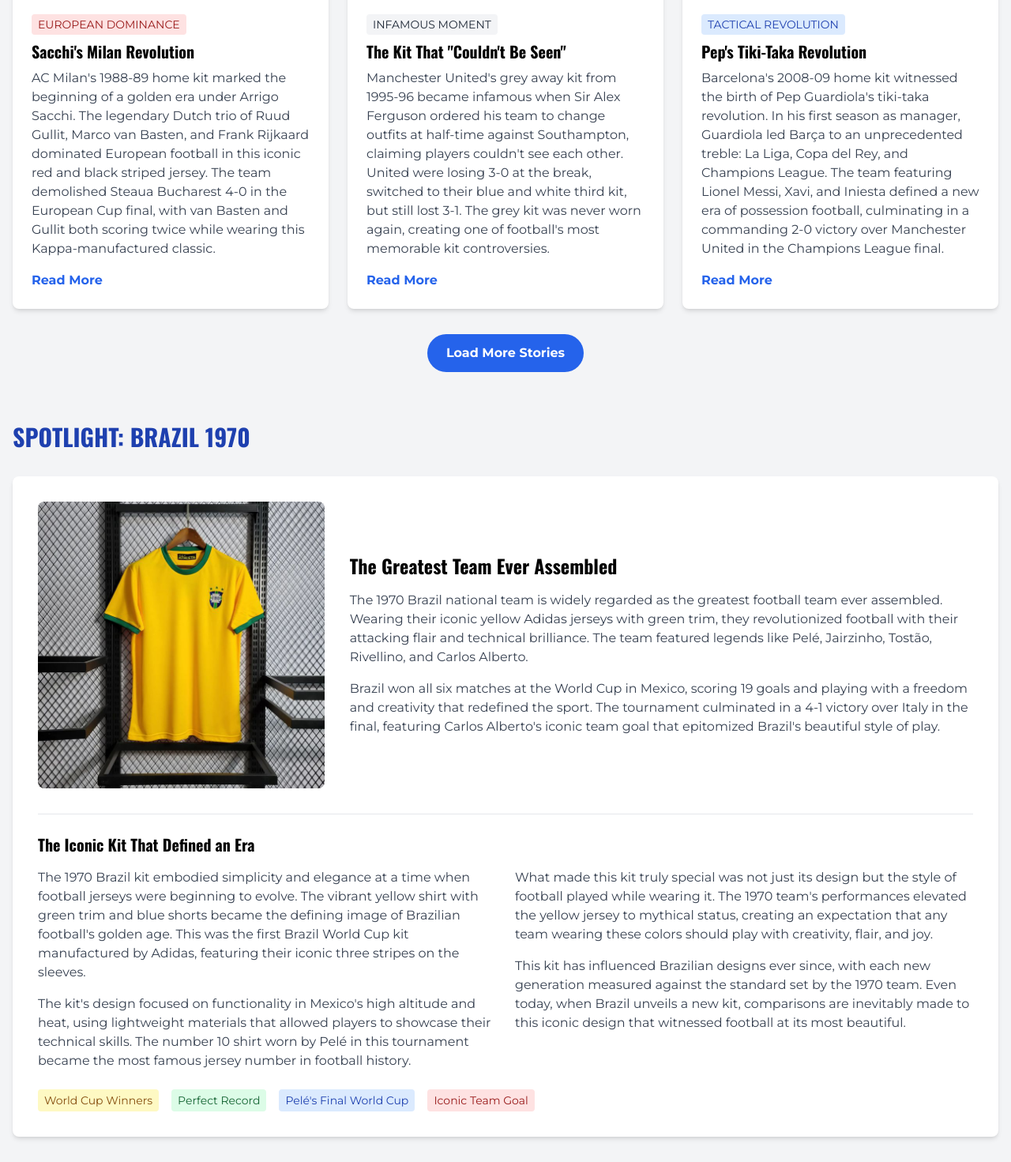
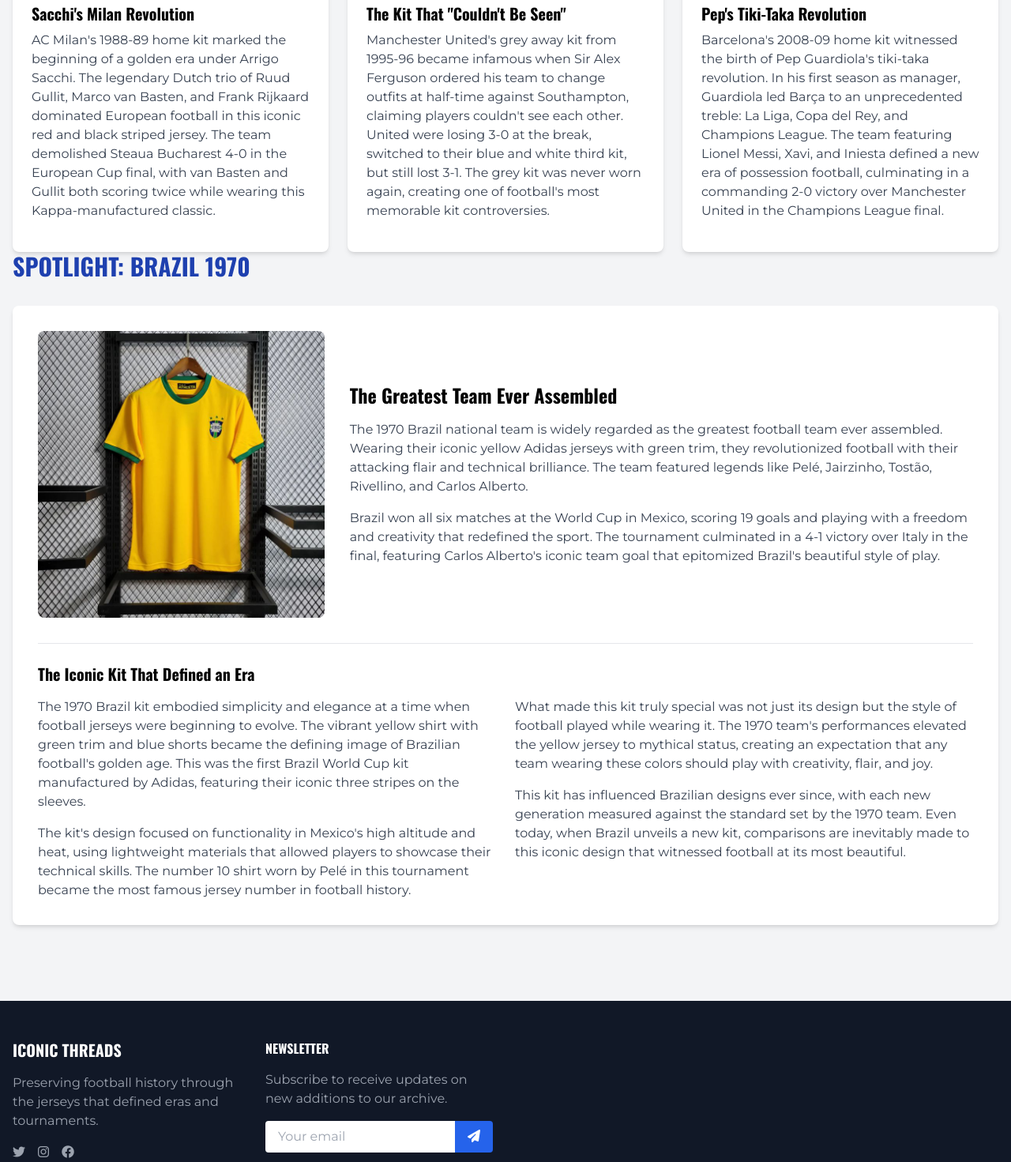
Before and after one commit to bida24-134/24-7Kicks, a plain HTML site: page stories.html in a window 1280 px wide. Shown: the part 1969-3440 px from the top of the page at 79% size. Drawn offline with nearby package versions, Linux system fonts and the light colour scheme.

Commit message:
Update stories.html

```diff
--- a/stories.html
+++ b/stories.html
@@ -58,7 +58,6 @@
             <p class="text-gray-700 mb-4">The 1998-99 Manchester United home kit, manufactured by Umbro with the iconic Sharp sponsorship, witnessed one of football's greatest achievements. Sir Alex Ferguson's men completed an unprecedented treble, winning the Premier League, FA Cup, and UEFA Champions League in a single season.</p>
             <p class="text-gray-700 mb-4">The Premier League race went down to the final day, with United edging Arsenal by a single point. In the FA Cup final, they defeated Newcastle United 2-0. But it was the Champions League final that cemented this team in football folklore.</p>
             <p class="text-gray-700 mb-6">Trailing 1-0 to Bayern Munich in the 90th minute, United scored twice in injury time through substitutes Teddy Sheringham and Ole Gunnar Solskjaer, creating what many consider the most dramatic comeback in football history. This simple red Umbro design became immortalized as the kit worn during football's most improbable turnaround.</p>
-            <button class="bg-blue-600 text-white px-6 py-3 rounded-full font-bold hover:bg-blue-700 transition">Read Full Story</button>
           </div>
         </div>
       </div>
@@ -81,7 +80,6 @@
             <span class="text-sm bg-blue-100 text-blue-800 px-2 py-1 rounded">WORLD CHAMPIONS</span>
             <h3 class="text-xl font-bold mt-2 mb-2">France's First World Cup Glory</h3>
             <p class="text-gray-700 mb-4">The French national team's 1998 home kit by Nike became synonymous with their first-ever World Cup victory on home soil. Led by captain Didier Deschamps and the brilliant Zinedine Zidane, Les Bleus dominated the tournament, culminating in a 3-0 final victory over Brazil. Zidane's two headers in the final while wearing this iconic blue jersey created one of the World Cup's most memorable moments.</p>
-            <button class="text-blue-600 font-bold hover:text-blue-800">Read More</button>
           </div>
         </div>
 
@@ -97,7 +95,7 @@
             <span class="text-sm bg-green-100 text-green-800 px-2 py-1 rounded">REUNIFICATION</span>
             <h3 class="text-xl font-bold mt-2 mb-2">West Germany's Final Triumph</h3>
             <p class="text-gray-700 mb-4">West Germany's iconic 1990 home kit with its distinctive flag-inspired chest design became the last jersey worn before German reunification. Led by captain Lothar Matthäus, the team dominated the 1990 World Cup in Italy, defeating Argentina 1-0 in the final through Andreas Brehme's penalty. The jersey symbolizes not just sporting success but a pivotal moment in German history.</p>
-            <button class="text-blue-600 font-bold hover:text-blue-800">Read More</button>
+
           </div>
         </div>
 
@@ -113,7 +111,7 @@
             <span class="text-sm bg-orange-100 text-orange-800 px-2 py-1 rounded">TRANSITION ERA</span>
             <h3 class="text-xl font-bold mt-2 mb-2">Liverpool's Spice Boys Era</h3>
             <p class="text-gray-700 mb-4">Liverpool's 1996-98 home kit with its distinctive white pinstripes became associated with the "Spice Boys" era. Despite featuring talents like Robbie Fowler, Steve McManaman, and Michael Owen, this team became known as much for their off-field personas as their playing style. While they reached the 1996 FA Cup final in this kit, their notorious pre-match white suits overshadowed their performance.</p>
-            <button class="text-blue-600 font-bold hover:text-blue-800">Read More</button>
+
           </div>
         </div>
 
@@ -129,7 +127,7 @@
             <span class="text-sm bg-red-100 text-red-800 px-2 py-1 rounded">EUROPEAN DOMINANCE</span>
             <h3 class="text-xl font-bold mt-2 mb-2">Sacchi's Milan Revolution</h3>
             <p class="text-gray-700 mb-4">AC Milan's 1988-89 home kit marked the beginning of a golden era under Arrigo Sacchi. The legendary Dutch trio of Ruud Gullit, Marco van Basten, and Frank Rijkaard dominated European football in this iconic red and black striped jersey. The team demolished Steaua Bucharest 4-0 in the European Cup final, with van Basten and Gullit both scoring twice while wearing this Kappa-manufactured classic.</p>
-            <button class="text-blue-600 font-bold hover:text-blue-800">Read More</button>
+
           </div>
         </div>
 
@@ -145,7 +143,7 @@
             <span class="text-sm bg-gray-100 text-gray-800 px-2 py-1 rounded">INFAMOUS MOMENT</span>
             <h3 class="text-xl font-bold mt-2 mb-2">The Kit That "Couldn't Be Seen"</h3>
             <p class="text-gray-700 mb-4">Manchester United's grey away kit from 1995-96 became infamous when Sir Alex Ferguson ordered his team to change outfits at half-time against Southampton, claiming players couldn't see each other. United were losing 3-0 at the break, switched to their blue and white third kit, but still lost 3-1. The grey kit was never worn again, creating one of football's most memorable kit controversies.</p>
-            <button class="text-blue-600 font-bold hover:text-blue-800">Read More</button>
+
           </div>
         </div>
 
@@ -161,16 +159,12 @@
             <span class="text-sm bg-blue-100 text-blue-800 px-2 py-1 rounded">TACTICAL REVOLUTION</span>
             <h3 class="text-xl font-bold mt-2 mb-2">Pep's Tiki-Taka Revolution</h3>
             <p class="text-gray-700 mb-4">Barcelona's 2008-09 home kit witnessed the birth of Pep Guardiola's tiki-taka revolution. In his first season as manager, Guardiola led Barça to an unprecedented treble: La Liga, Copa del Rey, and Champions League. The team featuring Lionel Messi, Xavi, and Iniesta defined a new era of possession football, culminating in a commanding 2-0 victory over Manchester United in the Champions League final.</p>
-            <button class="text-blue-600 font-bold hover:text-blue-800">Read More</button>
+
           </div>
         </div>
       </div>
 
-      <!-- Load More Button -->
-      <div class="text-center mt-8">
-        <button class="bg-blue-600 text-white px-6 py-3 rounded-full font-bold hover:bg-blue-700 transition">Load More Stories</button>
-      </div>
-    </section>
+
 
     <!-- Story Spotlight -->
     <section class="mb-16">
@@ -202,12 +196,7 @@
           </div>
         </div>
 
-        <div class="mt-6 flex flex-wrap gap-4">
-          <span class="text-sm bg-yellow-100 text-yellow-800 px-2 py-1 rounded">World Cup Winners</span>
-          <span class="text-sm bg-green-100 text-green-800 px-2 py-1 rounded">Perfect Record</span>
-          <span class="text-sm bg-blue-100 text-blue-800 px-2 py-1 rounded">Pelé's Final World Cup</span>
-          <span class="text-sm bg-red-100 text-red-800 px-2 py-1 rounded">Iconic Team Goal</span>
-        </div>
+
       </div>
     </section>
 
```
